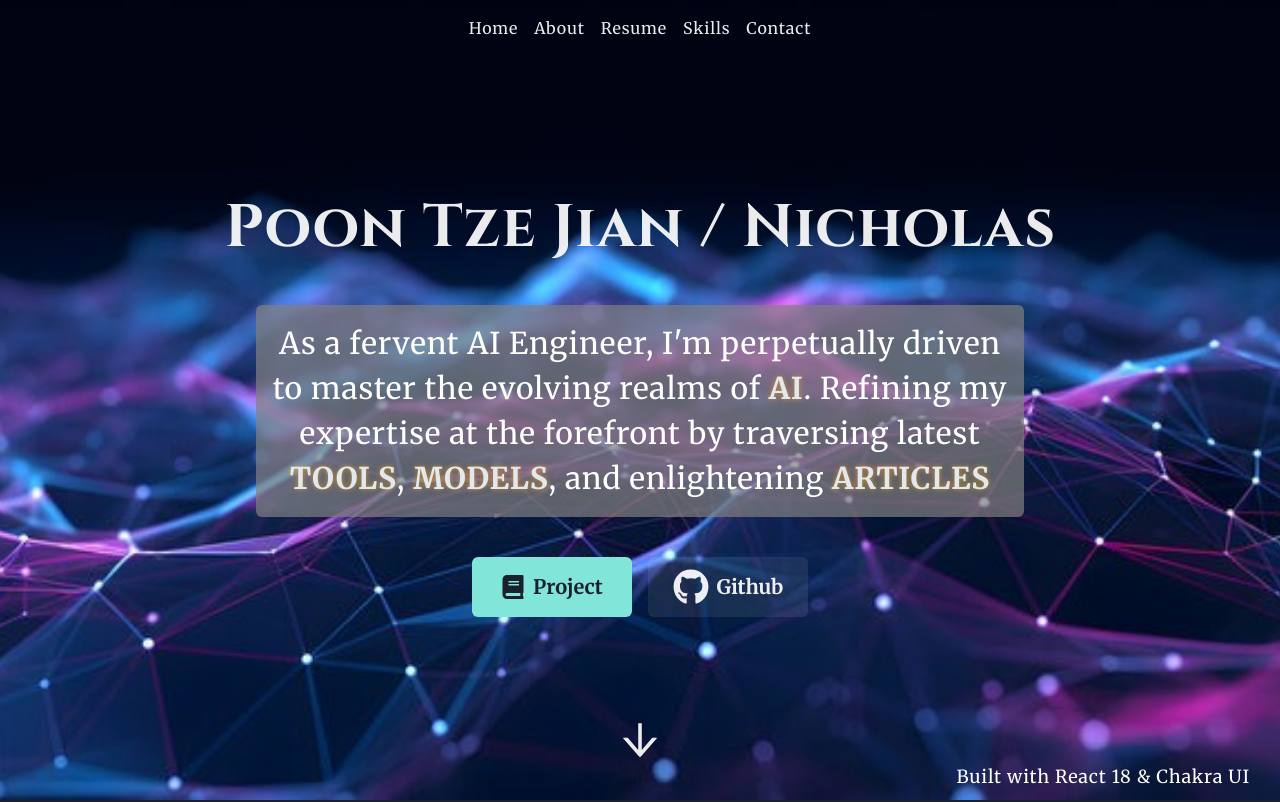
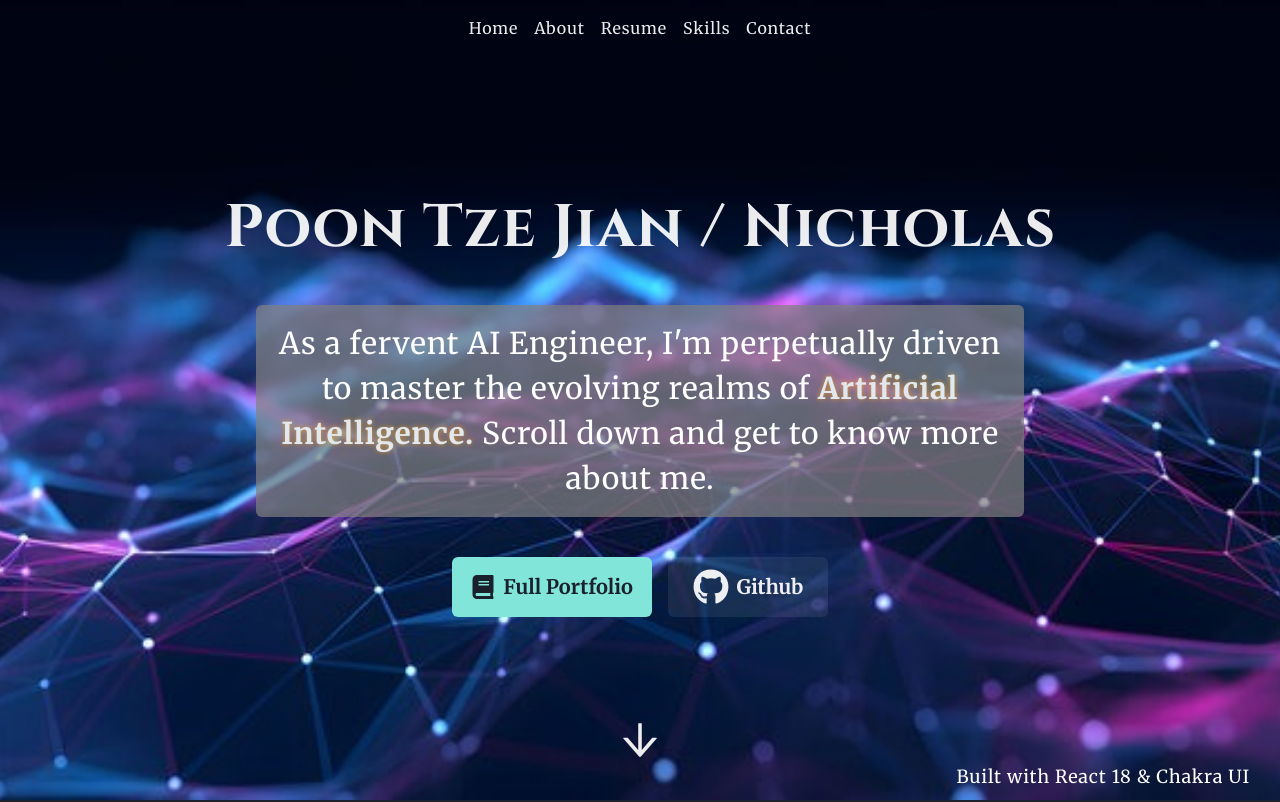
Before and after one commit to Solobrad/My-portfolio---React18, a React (Vite) app: page / in a window 1280 px wide. Shown: the top 802 px of the page. Built offline with nearby package versions, Linux system fonts and the light colour scheme.

Commit message:
changing portfolio links

```diff
--- a/public/resumeData.json
+++ b/public/resumeData.json
@@ -1,6 +1,6 @@
 {
     "main": {
-      "project": "#",
+      "portfolio": "https://linktr.ee/Nicholas_Poon",
       "github": "https://github.com/Solobrad",
       "name": "Poon Tze Jian / Nicholas",
       "image": "profile.jpeg",
--- a/src/components/Header.tsx
+++ b/src/components/Header.tsx
@@ -6,7 +6,7 @@ import { AiOutlineArrowDown } from "react-icons/ai";
 
 export type ResumeData = {
   main: {
-    project: string;
+    portfolio: string;
     github: string;
     name: string;
     image: string;
@@ -55,7 +55,7 @@ class Header extends Component<HeaderProps> {
   render() {
     if (!this.props.data) return null;
 
-    const { project, github, name } = this.props.data;
+    const { portfolio, github, name } = this.props.data;
 
     return (
       <Box
@@ -148,9 +148,10 @@ class Header extends Component<HeaderProps> {
                     fontWeight="bold"
                     textShadow="0 0 5px rgba(255, 165, 0, 0.7)"
                   >
-                    AI
+                    Artificial Intelligence.{" "}
                   </Text>
-                  . Refining my expertise at the forefront by traversing latest{" "}
+                  Scroll down and get to know more about me.
+                  {/* . Refining my expertise at the forefront by traversing latest{" "}
                   <Text
                     as="span"
                     color="gray.200"
@@ -179,7 +180,7 @@ class Header extends Component<HeaderProps> {
                     textShadow="0 0 5px rgba(255, 165, 0, 0.7)"
                   >
                     ARTICLES
-                  </Text>
+                  </Text> */}
                 </Text>
               </Box>
             </motion.div>
@@ -190,15 +191,15 @@ class Header extends Component<HeaderProps> {
               transition={{ duration: 2 }}
             >
               <HStack spacing={4} justifyContent="center" mt={10}>
-                <Link href={project} isExternal>
+                <Link href={portfolio} isExternal>
                   <Button
                     colorScheme="teal"
                     leftIcon={<Icon as={FaBook} boxSize={6} />}
                     height="60px"
-                    width="160px"
+                    width="200px"
                     fontSize={{ base: "lg", md: "xl" }}
                   >
-                    Project
+                    Full Portfolio
                   </Button>
                 </Link>
                 <Link href={github} isExternal>
```
